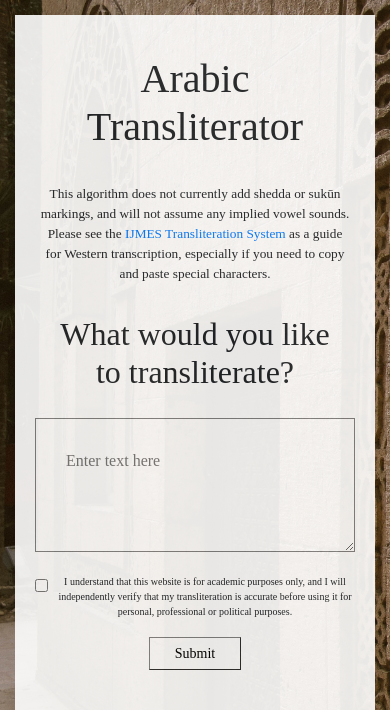
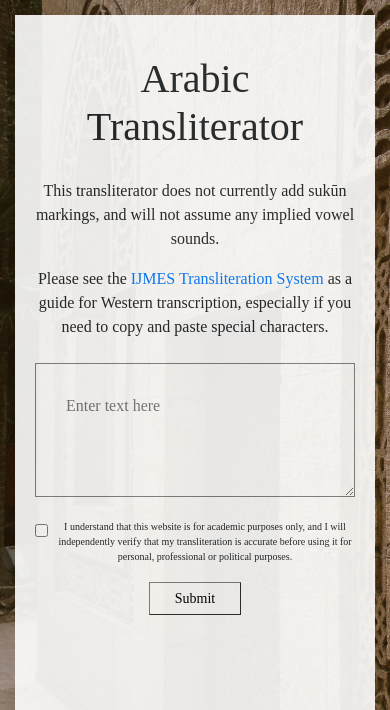
Before and after one commit to maggierphunt/arabic-transcriber, a Flask app: page / in a window 390 px wide. Shown: the top 710 px of the page. Run offline with Flask 2, Linux system fonts and the light colour scheme; some libraries are stand-ins or nearby versions; some web fonts are replaced.

Commit message:
css and display for mobile fixes

```diff
--- a/static/css/transliterator_stylesheet.css
+++ b/static/css/transliterator_stylesheet.css
@@ -21,10 +21,10 @@ h2 {
 }
 p {
     font-family: 'Markazi Text', serif;
-    font-size: large;
-    padding: 10px;}
+    font-size: medium;
+   }
 
-    .disclaimer {
+   .disclaimer {
         font-size: smallest;
     }
 
@@ -161,8 +161,7 @@ button a:active {
         padding: 10px;
     }
     p {
-        font-size: smaller;
-        padding: 5px;
+        font-size: smallest;
     }
 
     .disclaimer {
--- a/templates/index.html
+++ b/templates/index.html
@@ -24,15 +24,13 @@
         <div class="content_box">
 
         <h1>Arabic Transliterator</h1>
-                   <div class="main_content"> <p>This algorithm does not currently add shedda or sukūn markings, and will not assume any implied vowel sounds.
-            <br>Please see the <a href= "https://www.cambridge.org/core/services/aop-file-manager/file/57d83390f6ea5a022234b400/TransChart.pdf" target="blank">IJMES Transliteration System</a> as a guide for Western transcription, especially if you need to copy and paste special characters.
+                   <div class="main_content"> <p>This transliterator does not currently add sukūn markings, and will not assume any implied vowel sounds.
             </ul>
         </p>
 <div id="form-section">
         <form id=transliteratorForm action="/transliterator"  method="post" onsubmit="return transliterate()" enctype="multipart/form-data">
             <div class="form-group">
-
-                <label for="inputText"><h2>What would you like to transliterate?</h2></label>
+                <label for="inputText"><p>Please see the <a href= "https://www.cambridge.org/core/services/aop-file-manager/file/57d83390f6ea5a022234b400/TransChart.pdf" target="blank">IJMES Transliteration System</a> as a guide for Western transcription, especially if you need to copy and paste special characters.</p></label>
                 <textarea class="text-box" id="inputText" name="inputText" rows="3" placeholder="Enter text here" required></textarea>
               </div>
             <div class="form-group form-check">
```
